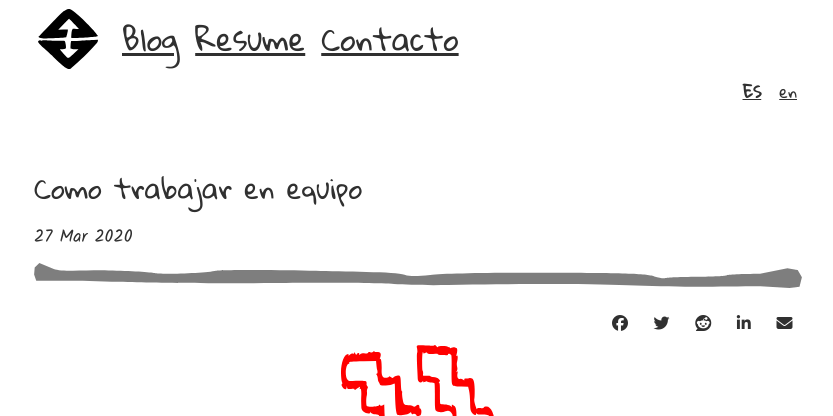
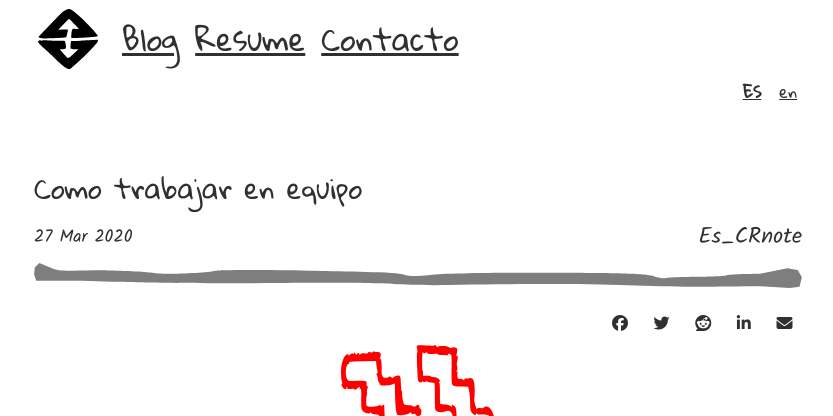
Before and after one commit to adrian-robles/adrian-robles.github.io, a Jekyll site: the page built from es_CR/_posts/2020-06-29-trabajo-en-equipo.html, in a window 1280 px wide. Shown: the top 416 px of the page, without its empty margins (222-1055 px from the left). Built offline with Jekyll 4.4.1, drawn with Linux system fonts in a browser that asks for light colours; nearby versions of some CDN libraries.

```diff
--- a/_layouts/post.html
+++ b/_layouts/post.html
@@ -6,6 +6,7 @@ comments: true
 <h1 class="post-title pt-4 pb-3">{{ page.title }}</h1>
 <div class=" post-data d-flex justify-content-between">
   <p class="post-date">{{ page.date | date_to_string }}</p>
+  <p class="post-cat">{{ page.categories }}</p>
   <!--   <div class="post-categories">
     {% if post %}
     {% assign categories = post.categories %}
--- a/_sass/main.scss
+++ b/_sass/main.scss
@@ -161,6 +161,10 @@ blockquote {
 
 .post-data p{
   margin-bottom: 0;
+}
+
+.post-cat {
+  text-transform: capitalize;
 }
 
 #blog-post {
```
